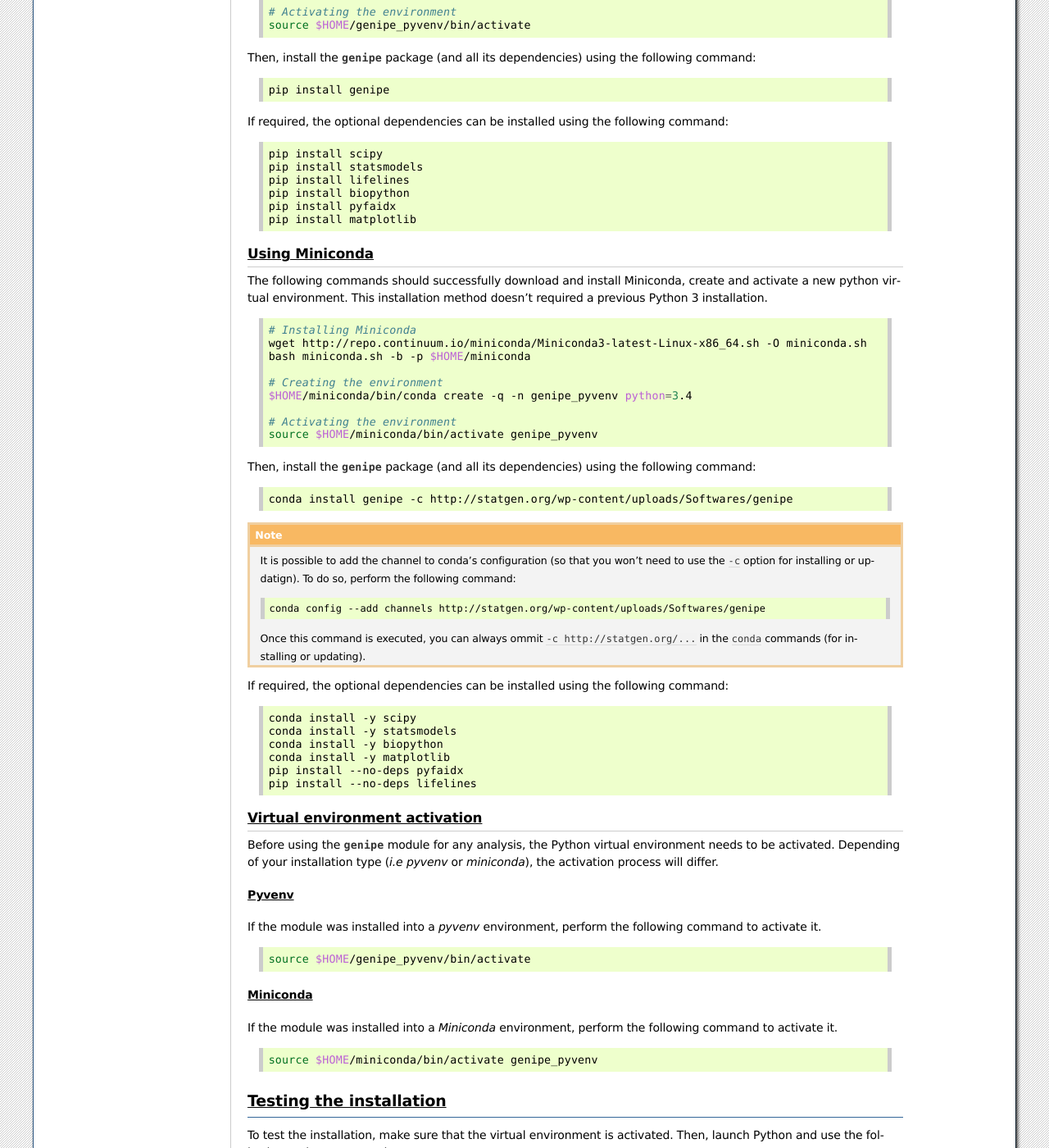
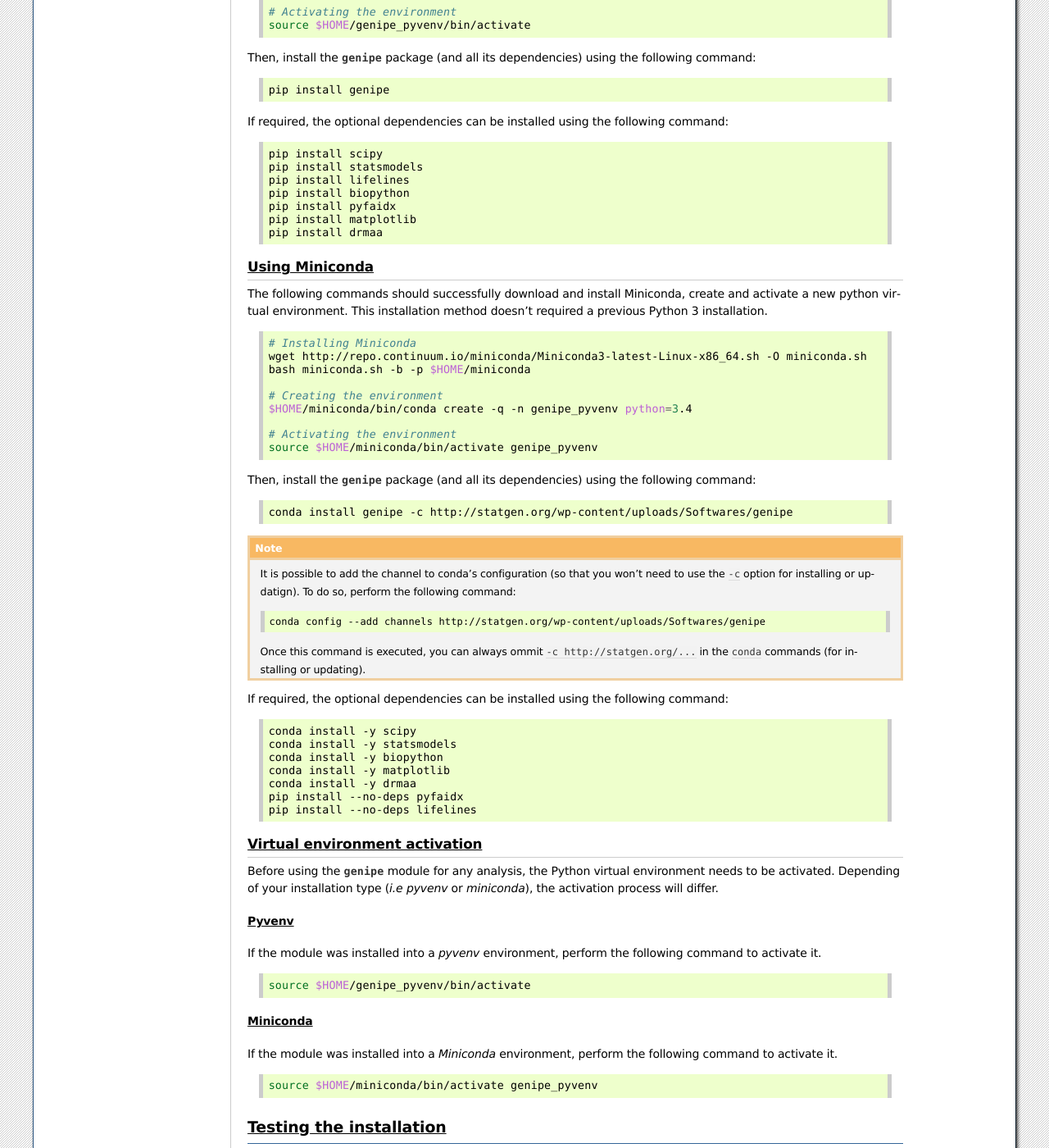
Before and after one commit to pgxcentre/genipe, a Sphinx documentation site: the page built from docs/installation.rst, in a window 1280 px wide and 1400 px high, scrolled down 1046 px. Shown: the whole window at 82% size. Built offline with Sphinx 7.4.7, drawn with Linux system fonts in a browser that asks for light colours; the version number could not be read and is left out.

Commit message:
Added DRMAA in the optional dependencies

```diff
--- a/docs/installation.rst
+++ b/docs/installation.rst
@@ -71,6 +71,7 @@ command:
    pip install biopython
    pip install pyfaidx
    pip install matplotlib
+   pip install drmaa
 
 
 .. _install-miniconda:
@@ -124,6 +125,7 @@ command:
    conda install -y statsmodels
    conda install -y biopython
    conda install -y matplotlib
+   conda install -y drmaa
    pip install --no-deps pyfaidx
    pip install --no-deps lifelines
 
```
